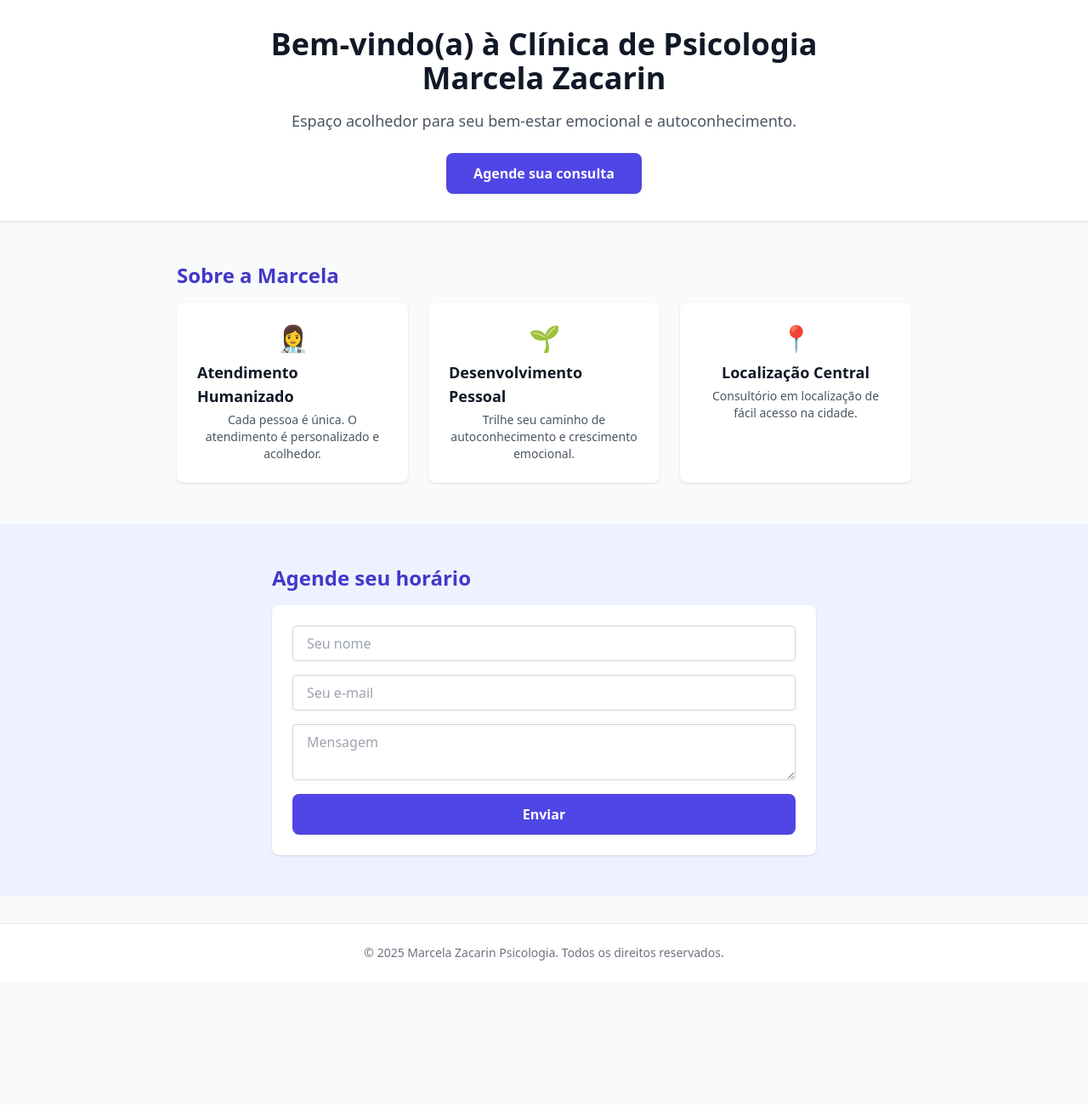
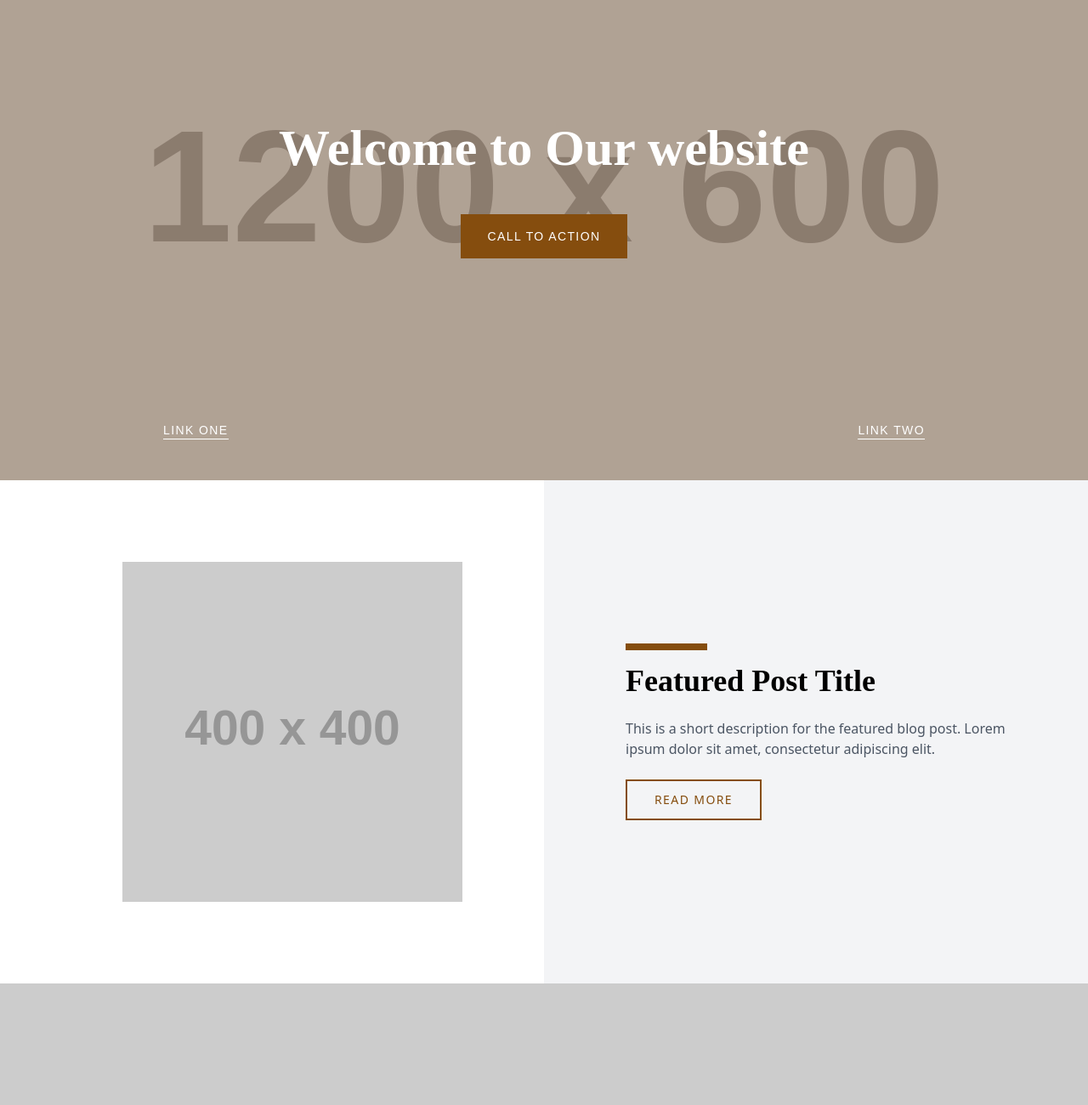
Before and after one commit to JoooooooooJ/zacarin-lading-page, a website: page index.html in a window 1280 px wide. Shown: the top 1300 px of the page at 85% size. Before the commit the page ends 1155 px from the top, so only its background shows below. Drawn offline with Linux system fonts and the light colour scheme; placeholder pictures from the web are drawn by us.

Commit message:
[KZ-000] aplicando template básico

```diff
--- a/index.html
+++ b/index.html
@@ -1,71 +1,112 @@
 <!DOCTYPE html>
-<html lang="pt-br">
-
+<html lang="en">
 <head>
     <meta charset="UTF-8" />
-    <meta name="viewport" content="width=device-width, initial-scale=1.0" />
-    <title>Landing Page Marcela Zacarin</title>
+    <meta name="viewport" content="width=device-width, initial-scale=1.0"/>
+    <title>Vanilla Replica</title>
     <link href="style.css" rel="stylesheet" />
+    <style>
+        .font-display { font-family: serif; }
+        .font-heading { font-family: sans-serif; }
+    </style>
 </head>
+<body class="bg-white">
 
-<body class="bg-gray-50 text-gray-900">
-<!-- HERO SECTION -->
-<header class="bg-white shadow">
-    <div class="max-w-4xl mx-auto px-4 py-8 flex flex-col items-center">
-        <h1 class="text-4xl font-bold mb-4 text-center">
-            Bem-vindo(a) à Clínica de Psicologia<br />Marcela Zacarin
+<!-- Hero Section -->
+<div class="-mt-24 relative w-full py-12 px-12 bg-yellow-900">
+    <div class="relative z-10 text-center py-24 md:py-48">
+        <h1 class="text-white text-center text-3xl md:text-4xl lg:text-5xl xl:text-6xl font-display font-bold mb-12">
+            Welcome to Our website
+
         </h1>
-        <p class="text-lg text-gray-600 mb-6 text-center">
-            Espaço acolhedor para seu bem-estar emocional e autoconhecimento.
-        </p>
-        <a href="#contato" class="bg-indigo-600 hover:bg-indigo-700 text-white font-semibold px-8 py-3 rounded-lg shadow transition">
-            Agende sua consulta
+        <a href="#" class="inline-block bg-yellow-800 text-white uppercase text-sm tracking-widest font-heading px-8 py-4">
+            Call To Action
         </a>
     </div>
-</header>
+    <div class="relative z-10 mx-auto max-w-4xl flex justify-between uppercase text-white font-heading tracking-widest text-sm">
+        <a href="#" class="border-b border-white">Link One</a>
+        <a href="#" class="border-b border-white">Link Two</a>
+    </div>
+    <img src="https://placehold.co/1200x600/yellow/white?text=Hero+Image" class="w-full h-full absolute inset-0 object-cover opacity-70" alt="Hero" />
+</div>
 
-<!-- SOBRE -->
-<section class="max-w-4xl mx-auto px-4 py-12">
-    <h2 class="text-2xl font-semibold mb-4 text-indigo-700">Sobre a Marcela</h2>
-    <div class="grid md:grid-cols-3 gap-6">
-        <div class="bg-white p-6 rounded-lg shadow flex flex-col items-center">
-            <span class="text-3xl mb-2">👩‍⚕️</span>
-            <h3 class="font-semibold text-lg mb-1">Atendimento Humanizado</h3>
-            <p class="text-sm text-gray-600 text-center">Cada pessoa é única. O atendimento é personalizado e acolhedor.</p>
-        </div>
-        <div class="bg-white p-6 rounded-lg shadow flex flex-col items-center">
-            <span class="text-3xl mb-2">🌱</span>
-            <h3 class="font-semibold text-lg mb-1">Desenvolvimento Pessoal</h3>
-            <p class="text-sm text-gray-600 text-center">Trilhe seu caminho de autoconhecimento e crescimento emocional.</p>
-        </div>
-        <div class="bg-white p-6 rounded-lg shadow flex flex-col items-center">
-            <span class="text-3xl mb-2">📍</span>
-            <h3 class="font-semibold text-lg mb-1">Localização Central</h3>
-            <p class="text-sm text-gray-600 text-center">Consultório em localização de fácil acesso na cidade.</p>
+<!-- Featured Post 1 -->
+<div class="grid grid-cols-1 md:grid-cols-2">
+    <div class="bg-white p-12 md:p-24 flex justify-end items-center">
+        <a href="#">
+            <img src="https://placehold.co/400x400" class="w-full max-w-md" alt="Featured 1" />
+        </a>
+    </div>
+    <div class="bg-gray-100 p-12 md:p-24 flex justify-start items-center">
+        <div class="max-w-md">
+            <div class="w-24 h-2 bg-yellow-800 mb-4"></div>
+            <h2 class="font-display font-bold text-2xl md:text-3xl lg:text-4xl mb-6">Featured Post Title</h2>
+            <p class="font-light text-gray-600 text-sm md:text-base mb-6 leading-relaxed">
+                This is a short description for the featured blog post. Lorem ipsum dolor sit amet, consectetur adipiscing elit.
+            </p>
+            <a href="#" class="inline-block border-2 border-yellow-800 font-light text-yellow-800 text-sm uppercase tracking-widest py-3 px-8 hover:bg-yellow-800 hover:text-white">Read more</a>
         </div>
     </div>
-</section>
+</div>
 
-<!-- CONTATO -->
-<section id="contato" class="bg-indigo-50 py-12">
-    <div class="max-w-2xl mx-auto px-4">
-        <h2 class="text-2xl font-semibold mb-4 text-indigo-700">Agende seu horário</h2>
-        <form class="bg-white rounded-lg shadow p-6 flex flex-col gap-4">
-            <input type="text" placeholder="Seu nome" class="border border-gray-300 rounded px-4 py-2 focus:outline-none focus:ring-2 focus:ring-indigo-300" />
-            <input type="email" placeholder="Seu e-mail" class="border border-gray-300 rounded px-4 py-2 focus:outline-none focus:ring-2 focus:ring-indigo-300" />
-            <textarea placeholder="Mensagem" class="border border-gray-300 rounded px-4 py-2 focus:outline-none focus:ring-2 focus:ring-indigo-300"></textarea>
-            <button type="submit" class="bg-indigo-600 hover:bg-indigo-700 text-white font-semibold px-6 py-3 rounded-lg transition">
-                Enviar
-            </button>
-        </form>
+<!-- Full Screen Image -->
+<img src="https://placehold.co/1920x1080/222/fff?text=Full+Screen+Image" class="w-full h-screen object-cover" alt="Full Screen" />
+
+<!-- Call to Action Section -->
+<div class="max-w-xl mx-auto text-center py-24 md:py-32">
+    <div class="w-24 h-2 bg-yellow-800 mb-4 mx-auto"></div>
+    <h2 class="font-display font-bold text-3xl md:text-4xl lg:text-5xl mb-6">Call to Action Title</h2>
+    <p class="font-light text-gray-600 mb-6 leading-relaxed">
+        Short description for the call to action section goes here.
+    </p>
+</div>
+
+<!-- Categories Row -->
+<div class="flex flex-wrap bg-black">
+    <a href="#" class="bg-black relative w-full md:w-auto md:flex-1 flex items-center justify-center h-72 font-heading text-white uppercase tracking-widest hover:opacity-75">
+        <div class="relative z-10">Category One</div>
+        <img src="https://placehold.co/400x288/000/fff?text=Category+1" class="absolute inset-0 w-full h-full object-cover opacity-50" alt="Category 1" />
+    </a>
+    <a href="#" class="bg-black relative w-full md:w-auto md:flex-1 flex items-center justify-center h-72 font-heading text-white uppercase tracking-widest hover:opacity-75">
+        <div class="relative z-10">Category Two</div>
+        <img src="https://placehold.co/400x288/222/fff?text=Category+2" class="absolute inset-0 w-full h-full object-cover opacity-50" alt="Category 2" />
+    </a>
+    <a href="#" class="bg-black relative w-full md:w-auto md:flex-1 flex items-center justify-center h-72 font-heading text-white uppercase tracking-widest hover:opacity-75">
+        <div class="relative z-10">Category Three</div>
+        <img src="https://placehold.co/400x288/333/fff?text=Category+3" class="absolute inset-0 w-full h-full object-cover opacity-50" alt="Category 3" />
+    </a>
+</div>
+
+<!-- Featured Post 2 -->
+<div class="grid grid-cols-1 md:grid-cols-2">
+    <div class="bg-white p-12 md:p-24 flex justify-start items-center">
+        <a href="#">
+            <img src="https://placehold.co/400x400" class="w-full max-w-md" alt="Featured 2" />
+        </a>
     </div>
-</section>
+    <div class="md:order-first bg-gray-100 p-12 md:p-24 flex justify-end items-center">
+        <div class="max-w-md">
+            <div class="w-24 h-2 bg-yellow-800 mb-4"></div>
+            <h2 class="font-display font-bold text-2xl md:text-3xl lg:text-4xl mb-6">Second Featured Post</h2>
+            <p class="font-light text-gray-600 text-sm md:text-base mb-6 leading-relaxed">
+                This is another featured post description. Lorem ipsum dolor sit amet, consectetur adipiscing elit.
+            </p>
+            <a href="#" class="inline-block border-2 border-yellow-800 font-light text-yellow-800 text-sm uppercase tracking-widest py-3 px-8 hover:bg-yellow-800 hover:text-white">Read more</a>
+        </div>
+    </div>
+</div>
 
-<!-- FOOTER -->
-<footer class="bg-white border-t mt-8">
-    <div class="max-w-4xl mx-auto px-4 py-6 text-center text-gray-500 text-sm">
-        © 2025 Marcela Zacarin Psicologia. Todos os direitos reservados.
+<!-- Footer CTA Image Section -->
+<div class="relative w-full py-12 px-12">
+    <div class="relative z-10 text-center py-12 md:py-24">
+        <h1 class="text-white text-center text-3xl md:text-4xl lg:text-5xl xl:text-6xl font-display font-bold mb-6">Footer CTA Title</h1>
+        <p class="text-white mb-10 text-base md:text-lg font-bold">Footer CTA description goes here.</p>
+        <a href="#" class="inline-block bg-yellow-800 text-white uppercase text-sm tracking-widest font-heading px-8 py-4">
+            Footer Button
+        </a>
     </div>
-</footer>
+    <img src="https://placehold.co/1200x600/222/fff?text=Footer+Image" class="w-full h-full absolute inset-0 object-cover" alt="Footer" />
+</div>
+
 </body>
 </html>
```
Also changed, not shown: style.css.
